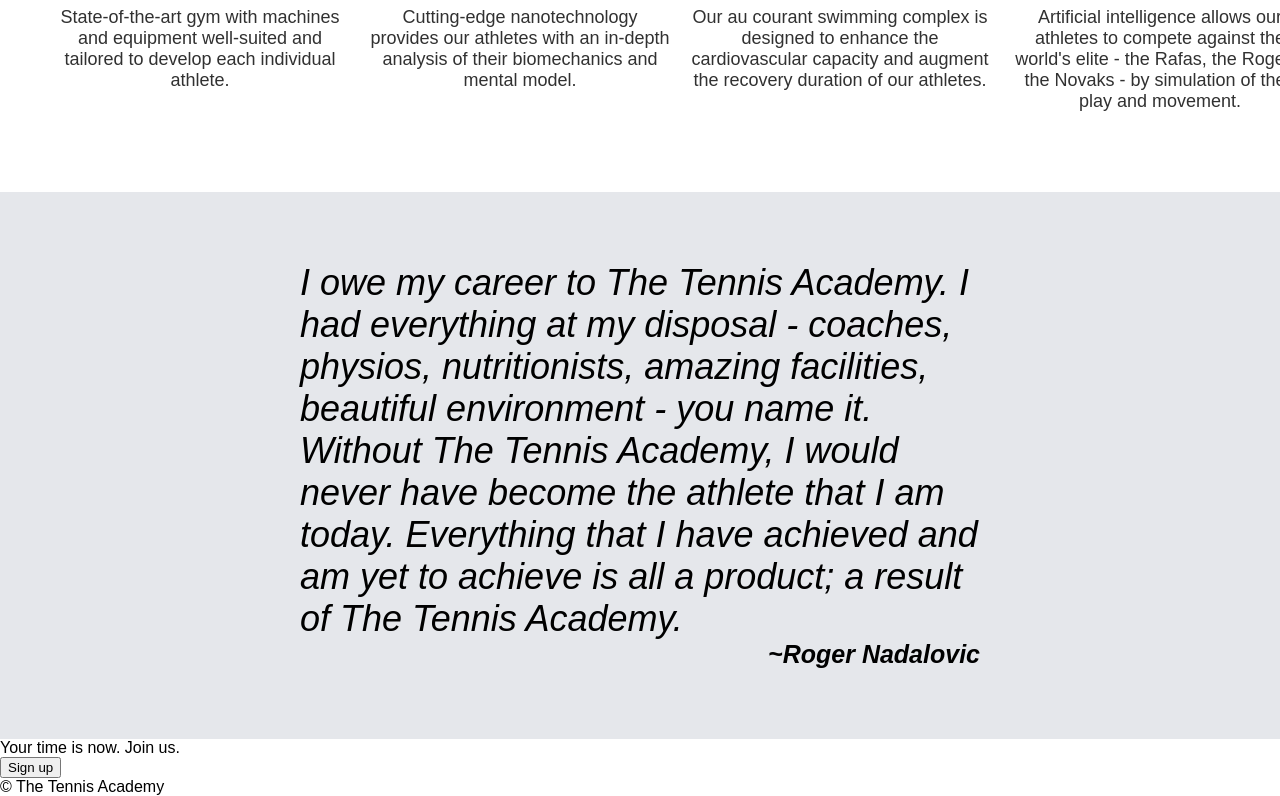
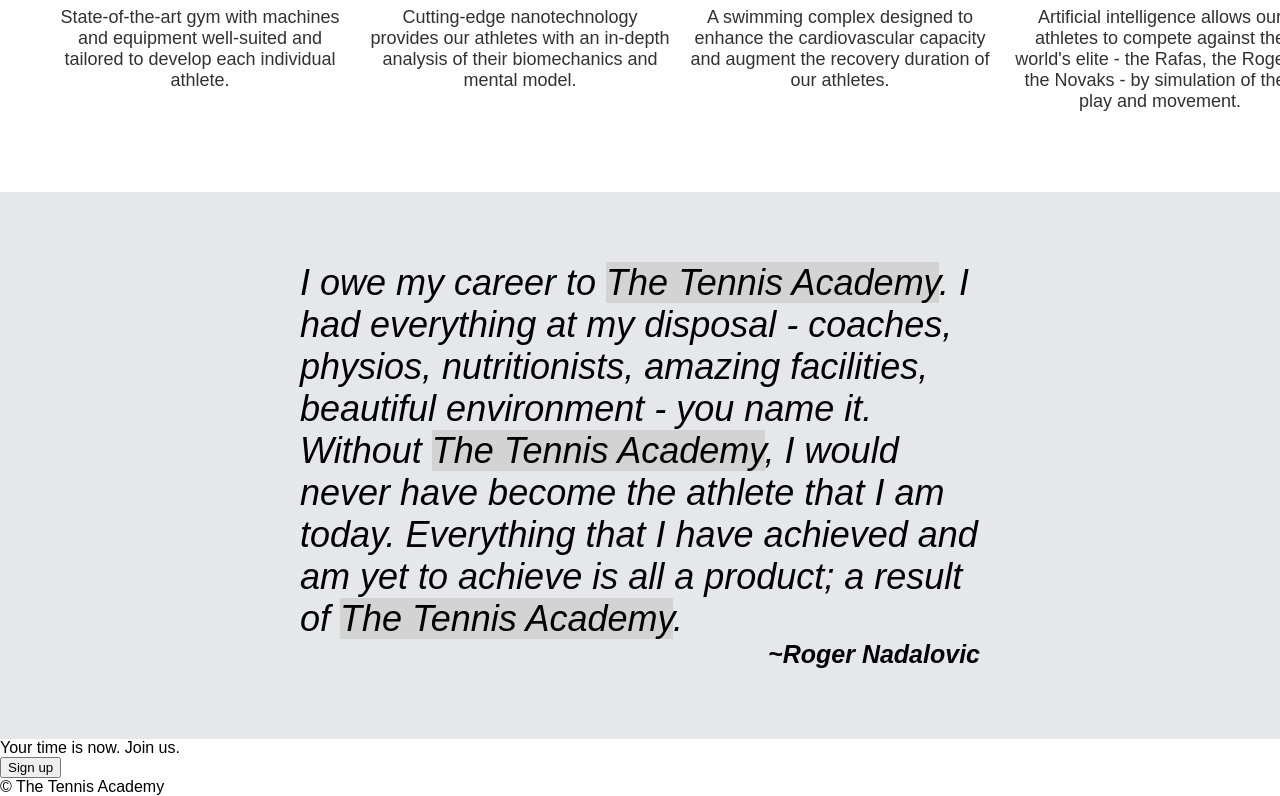
Before and after one commit to ywllowsensor/landing-page, a plain HTML site: page website-1/index.html in a window 1280 px wide. Shown: the part 743-1539 px from the top of the page. Drawn offline with Linux system fonts and the light colour scheme; a web font is replaced by a local one.

Commit message:
Add highlight to TTA text

```diff
--- a/website-1/index.html
+++ b/website-1/index.html
@@ -21,7 +21,7 @@
             </div>
             <div class="container2">
                 <div class="container3">
-                    <div class="title1">The Tennis <span>Academy</span></div>
+                    <div class="title1">The Tennis <span class="academy">Academy</span></div>
                     <div class="text1">We train only the <strong>best</strong> of the best. The <strong>elite</strong> amongst all elites. Sign up now if you believe you have what it takes to be the <em>world's greatest</em> tennis athlete. </div>
                     <button class="button1">Sign up</button>
                 </div>
@@ -41,7 +41,7 @@
                 </div>
                 <div class="info">
                     <div><img class="facil-img" src="../img/swimming-pool.jpeg"></div>
-                    <div class="facil-text">Our au courant swimming complex is designed to enhance the cardiovascular capacity and augment the recovery duration of our athletes.</div>
+                    <div class="facil-text">A swimming complex designed to enhance the cardiovascular capacity and augment the recovery duration of our athletes.</div>
                 </div>
                 <div class="info">
                     <div><img class="facil-img" src="../img/ai.jpg"></div>
@@ -50,7 +50,7 @@
             </div>
         </div>
         <div class="content3">
-            <div class="quote"><em>I owe my career to The Tennis Academy. I had everything at my disposal - coaches, physios, nutritionists, amazing facilities, beautiful environment - you name it. Without The Tennis Academy, I would never have become the athlete that I am today. Everything that I have achieved and am yet to achieve is all a product; a result of The Tennis Academy. </em></div>
+            <div class="quote"><em>I owe my career to <span class="TTA">The Tennis Academy</span>. I had everything at my disposal - coaches, physios, nutritionists, amazing facilities, beautiful environment - you name it. Without <span class="TTA">The Tennis Academy</span>, I would never have become the athlete that I am today. Everything that I have achieved and am yet to achieve is all a product; a result of <span class="TTA">The Tennis Academy</span>. </em></div>
             <div class="quoter"> <em>~Roger Nadalovic</em></div>
         </div>
         <div class="content4">
--- a/website-1/style.css
+++ b/website-1/style.css
@@ -79,7 +79,7 @@ a {
     font-family: Patua-One;
 }
 
-span {
+.academy {
     display: block;
 }
 
@@ -153,3 +153,7 @@ span {
     font-size: 25px;
     font-weight: bold;
 }
+
+.TTA {
+    background-color: rgb(211, 211, 211);
+}
```
